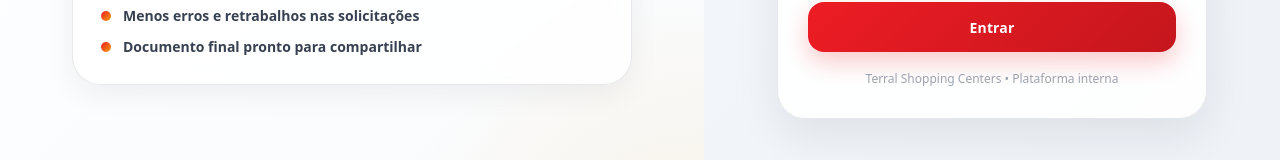
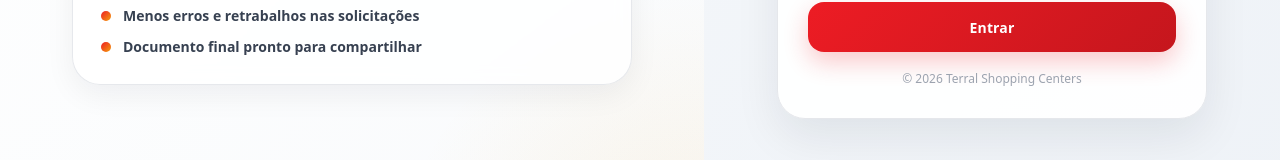
Before and after one commit to marcoswendellc/InsightForm, a React (Vite) app: page /login in a window 1280 px wide. Shown: the part 494-654 px from the top of the page. Built offline with nearby package versions, Linux system fonts and the light colour scheme; no server answers.

Commit message:
Rodando OK, melhoria nos botões da edição do formulário

```diff
--- a/src/pages/Login/LoginPage.tsx
+++ b/src/pages/Login/LoginPage.tsx
@@ -157,7 +157,7 @@ export default function LoginPage() {
           </Form>
 
           <FooterText>
-            Terral Shopping Centers • Plataforma interna
+            © 2026 Terral Shopping Centers
           </FooterText>
         </LoginCard>
       </Main>
```
Also changed, not shown: src/assets/favicon.png (added).
